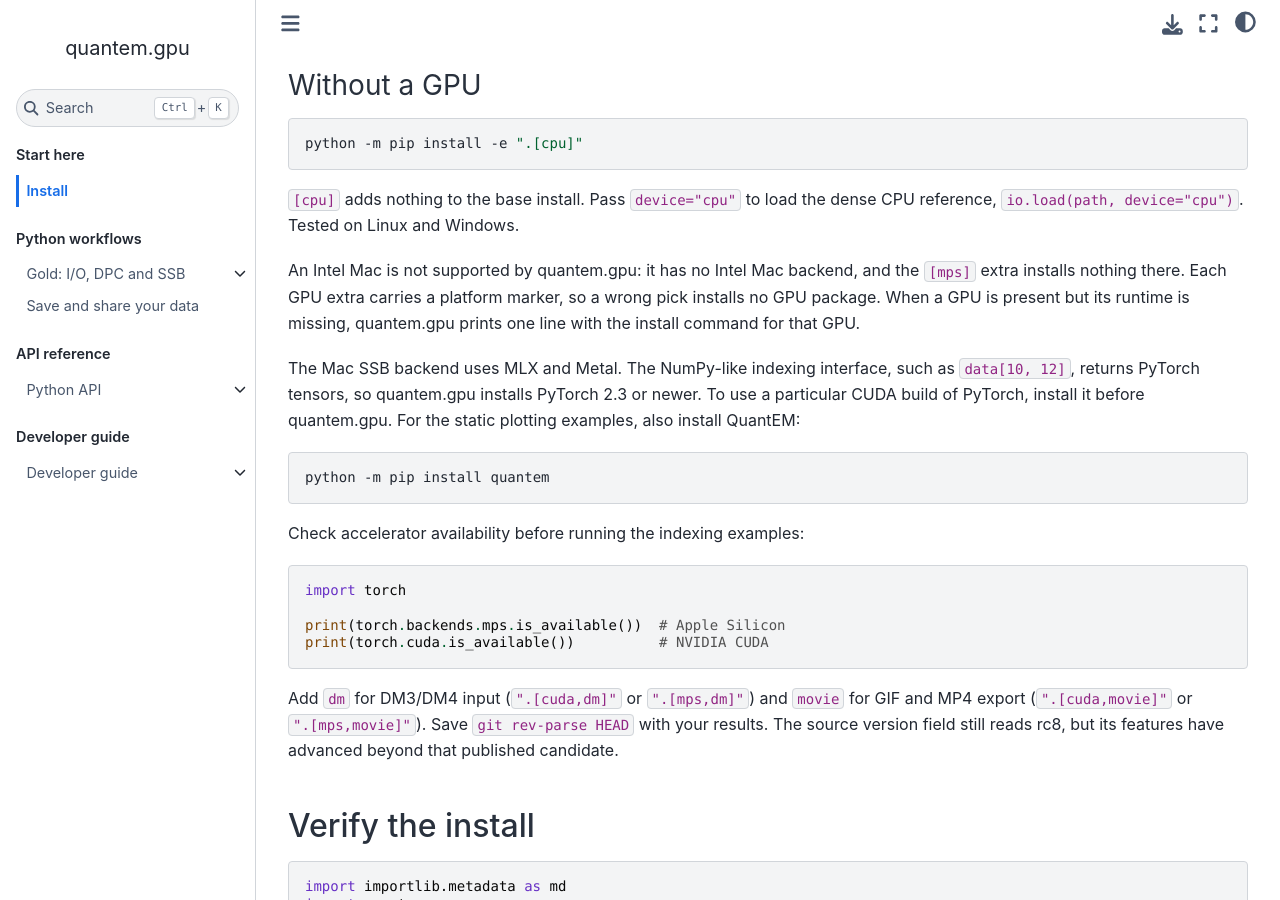
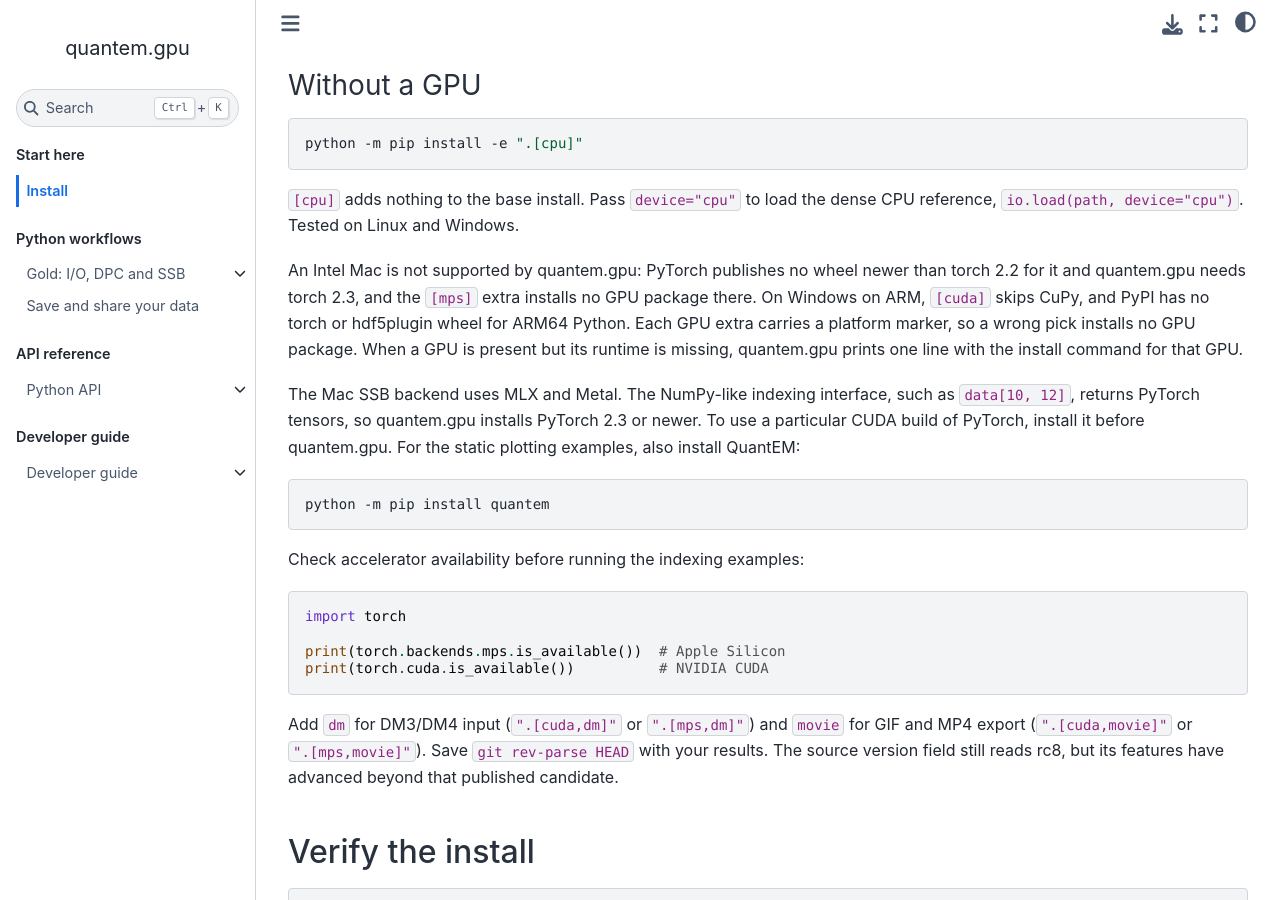
Before and after one commit to bobleesj/quantem.gpu, a Jupyter Book: the page built from docs/install.md, in a window 1280 px wide and 900 px high, scrolled down 828 px. Built offline with Jupyter Book 1.0.4 settings and Sphinx 7.4.7 and the Sphinx Book theme 1.1.4, drawn with Linux system fonts in a browser that asks for light colours; pages that are not in the unit, such as notebooks, are missing from menus.

Commit message:
docs: install notes give the Intel Mac and Windows on ARM limits of the extras

```diff
--- a/docs/install.md
+++ b/docs/install.md
@@ -46,11 +46,13 @@
 dense CPU reference, `io.load(path, device="cpu")`. Tested on Linux and
 Windows.
 
-An Intel Mac is not supported by quantem.gpu: it has no Intel Mac backend, and
-the `[mps]` extra installs nothing there. Each GPU extra carries a platform
-marker, so a wrong pick installs no GPU package. When a GPU is present but its
-runtime is missing, quantem.gpu prints one line with the install command for
-that GPU.
+An Intel Mac is not supported by quantem.gpu: PyTorch publishes no wheel newer
+than torch 2.2 for it and quantem.gpu needs torch 2.3, and the `[mps]` extra
+installs no GPU package there. On Windows on ARM, `[cuda]` skips CuPy, and PyPI
+has no torch or hdf5plugin wheel for ARM64 Python. Each GPU extra carries a
+platform marker, so a wrong pick installs no GPU package. When a GPU is present
+but its runtime is missing, quantem.gpu prints one line with the install command
+for that GPU.
 
 The Mac SSB backend uses MLX and Metal. The NumPy-like indexing interface,
 such as `data[10, 12]`, returns PyTorch tensors, so quantem.gpu installs
--- a/pyproject.toml
+++ b/pyproject.toml
@@ -54,7 +54,7 @@
 # The torch floor keeps pip from backtracking to a CUDA 12 torch to fit the newest cuda-toolkit.
 # optuna and scipy drive the SSB aberration fits, which run on CUDA and Metal only.
 # optuna 5.0 lands the 100 nm defocus fit 3% short (test_fitted_c10_is_nm); 4.x stays within 2%.
-# CuPy publishes no Windows on ARM64 wheel, so [cuda] adds nothing there (that machine has no CUDA).
+# [cuda] skips CuPy on Windows on ARM64, which has no CUDA.
 cuda = [
     "cupy-cuda13x[ctk]>=14.0; sys_platform != 'darwin' and platform_machine != 'ARM64'",
     "torch>=2.11; sys_platform != 'darwin'",
```
Also changed, not shown: README.md (+3 -1 lines).
